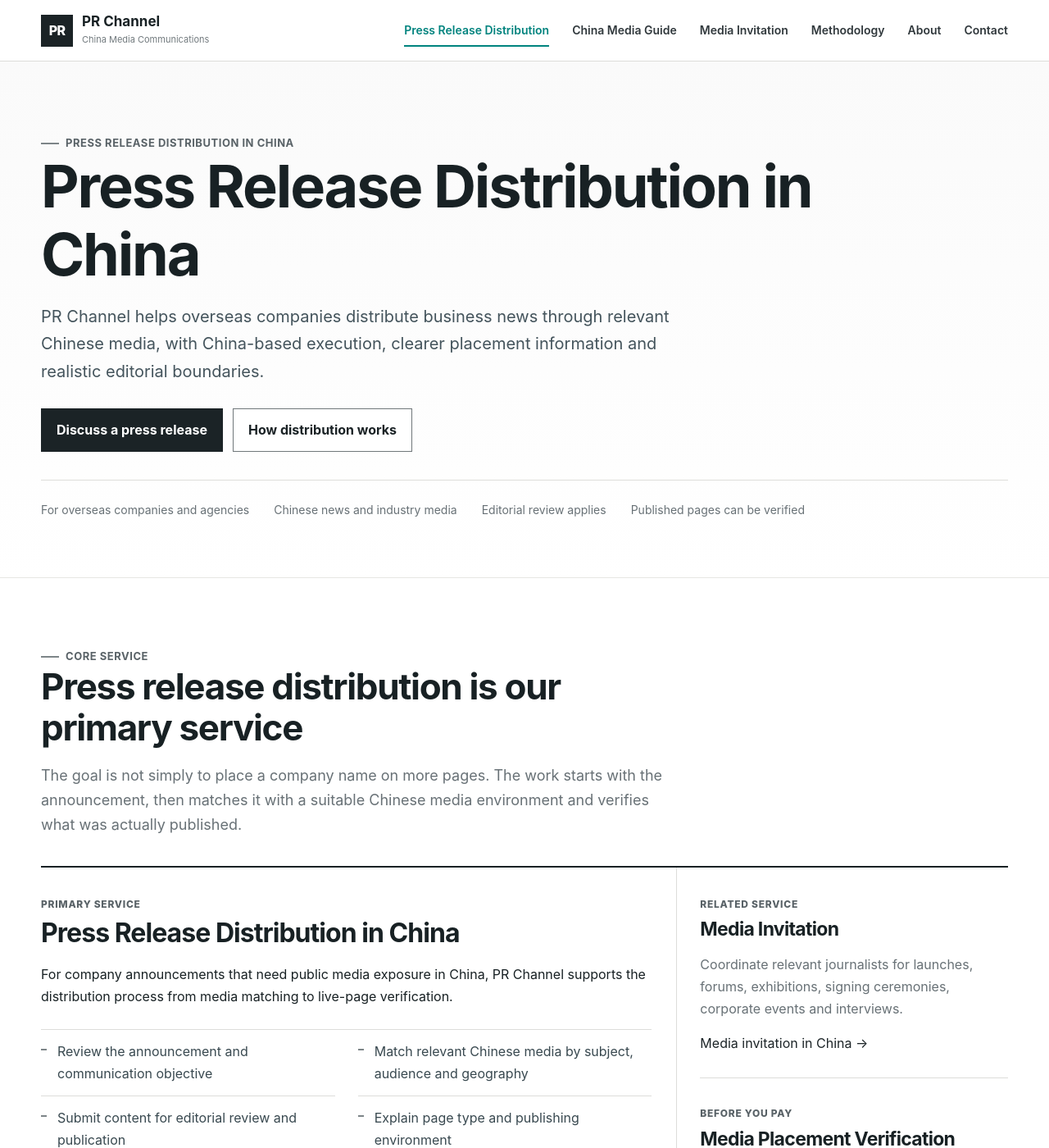
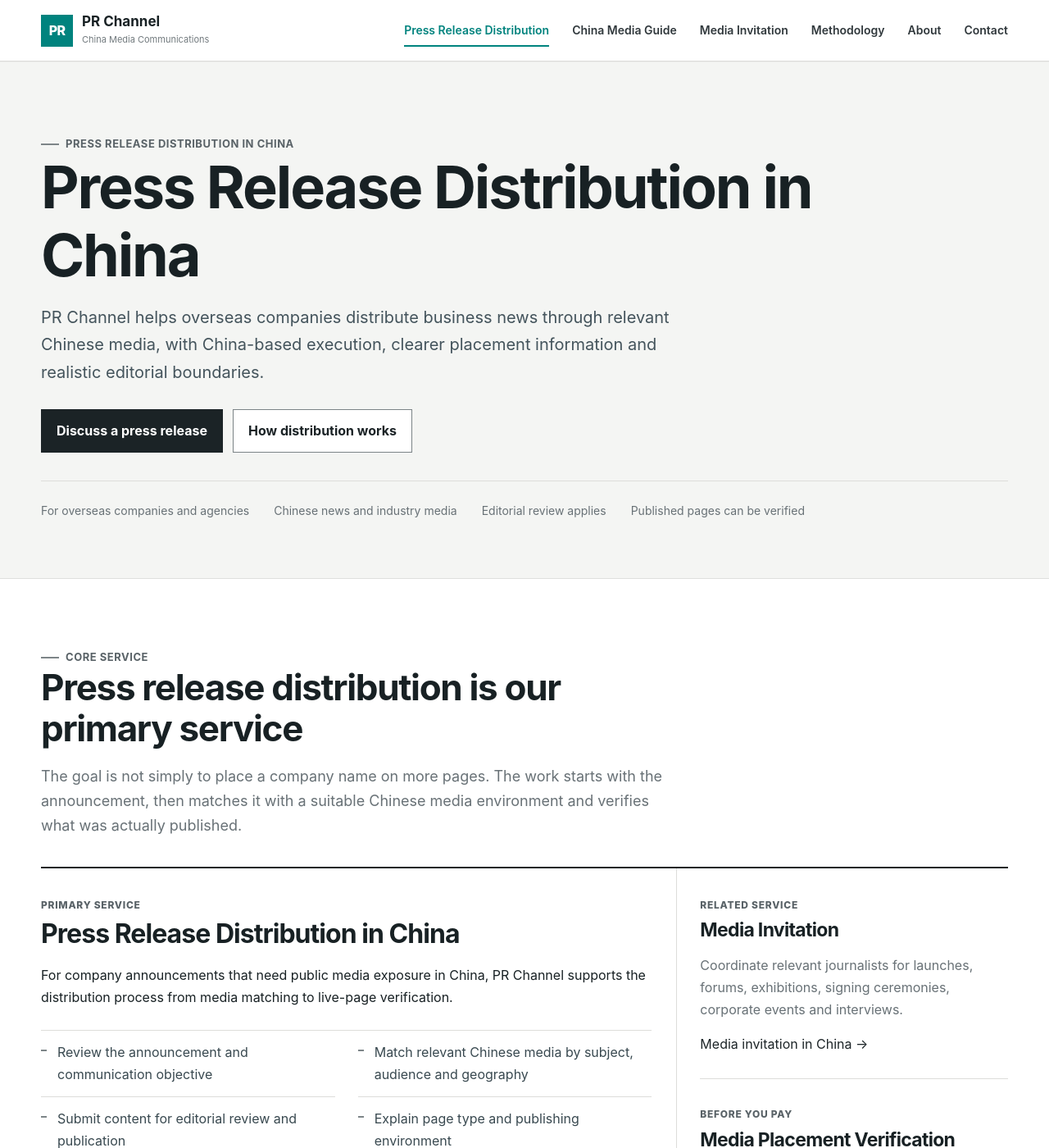
Before and after one commit to PRChannel/pressreleasechannel.com, a Jekyll site: the page built from index.html, in a window 1280 px wide and 1400 px high. Shown: the whole window at 82% size. Built offline with Jekyll 4.4.1, drawn with Linux system fonts in a browser that asks for light colours.

Commit message:
Update style.css

```diff
--- a/assets/css/style.css
+++ b/assets/css/style.css
@@ -344,3 +344,77 @@
     right:auto;
   }
 }
+
+
+
+
+/* Restore original PR Channel teal logo square */
+.brand-mark{
+  background:#00837e !important;
+  color:#ffffff !important;
+}
+
+/* Keep brand text neutral */
+.brand,
+.brand:hover{
+  color:#182124 !important;
+}
+.brand small{
+  color:#727a7e !important;
+}
+
+/* Give the homepage hero a clear but restrained visual zone */
+.hero{
+  background:#f4f5f3 !important;
+  border-top:1px solid #ececea !important;
+  border-bottom:1px solid #dedfdd !important;
+}
+
+/* Hero labels stay monochrome */
+.hero .eyebrow{
+  color:#596267 !important;
+}
+.hero .eyebrow:before{
+  background:#7d8588 !important;
+}
+
+/* Fix primary CTA readability */
+.hero .btn,
+.hero .btn-primary,
+.btn,
+.btn-primary{
+  background:#1b2326 !important;
+  border-color:#1b2326 !important;
+  color:#ffffff !important;
+}
+.hero .btn:hover,
+.hero .btn-primary:hover,
+.btn:hover,
+.btn-primary:hover{
+  background:#000000 !important;
+  border-color:#000000 !important;
+  color:#ffffff !important;
+}
+
+/* Secondary CTA remains neutral */
+.hero .btn-secondary{
+  background:#ffffff !important;
+  border-color:#7c8487 !important;
+  color:#1b2326 !important;
+}
+.hero .btn-secondary:hover{
+  background:#ededeb !important;
+  border-color:#4f575b !important;
+  color:#000000 !important;
+}
+
+/* Teal remains reserved for navigation states */
+.nav a:hover,
+.nav a[aria-current="page"],
+.nav a.is-active{
+  color:#00837e !important;
+}
+.nav a[aria-current="page"]::after,
+.nav a.is-active::after{
+  background:#00837e !important;
+}
```
